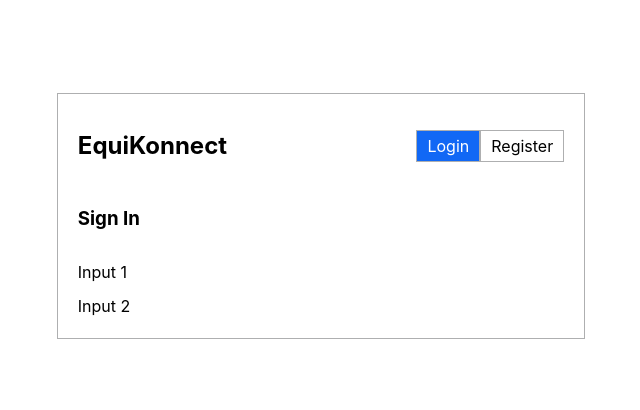
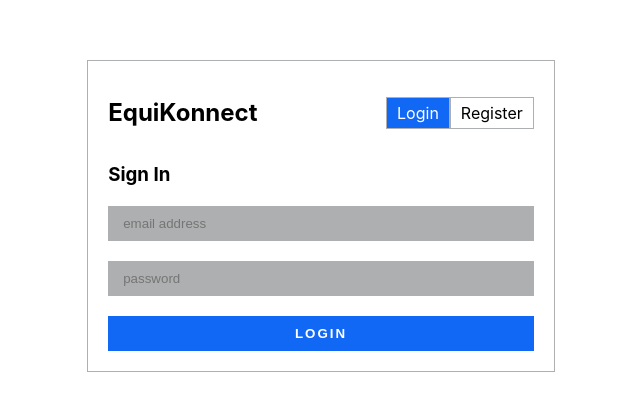
Before and after one commit to The-Jitu-Assignments/connect, a React (Vite) app in the folder frontend/: page /login in a window 1280 px wide. Shown: the part 184-594 px from the top of the page, without its empty margins (319-959 px from the left). Built offline with nearby package versions, Linux system fonts and the light colour scheme.

Commit message:
added a input fields to the login form

```diff
--- a/frontend/src/pages/login/Login.css
+++ b/frontend/src/pages/login/Login.css
@@ -10,9 +10,8 @@
   flex-direction: column;
   border: 1px solid var(--grey);
   padding: 20px;
-  width: 40%;
+  width: 35%;
   height: auto;
-  gap: 10px;
 }
 
 .login-title {
@@ -31,3 +30,31 @@
   background-color: var(--blue);
   color: var(--white);
 }
+
+.login-form_item {
+  margin-bottom: 20px;
+}
+
+.login-form_item label {
+  display: none;
+}
+
+.login-form_item input {
+  background-color: var(--grey);
+  width: 93%;
+  outline: none;
+  border: none;
+  padding: 10px 15px;
+}
+
+.login-btn {
+  background-color: var(--blue);
+  padding: 10px;
+  color: var(--white);
+  letter-spacing: 2px;
+  text-transform: uppercase;
+  font-weight: 600;
+  cursor: pointer;
+  outline: none;
+  border: none;
+}
--- a/frontend/src/pages/login/Login.jsx
+++ b/frontend/src/pages/login/Login.jsx
@@ -15,12 +15,15 @@ const Login = () => {
           </div>
         </div>
         <h3>Sign In</h3>
-        <div>
-          Input 1
+        <div className='login-form_item'>
+          <label>Email</label>
+          <input type="email" placeholder='email address' />
         </div>
-        <div>
-          Input 2
+        <div className='login-form_item'>
+          <label>Password</label>
+          <input type="password" placeholder='password' />
         </div>
+        <button className='login-btn'>Login</button>
       </div>
     </div>
   )
```
